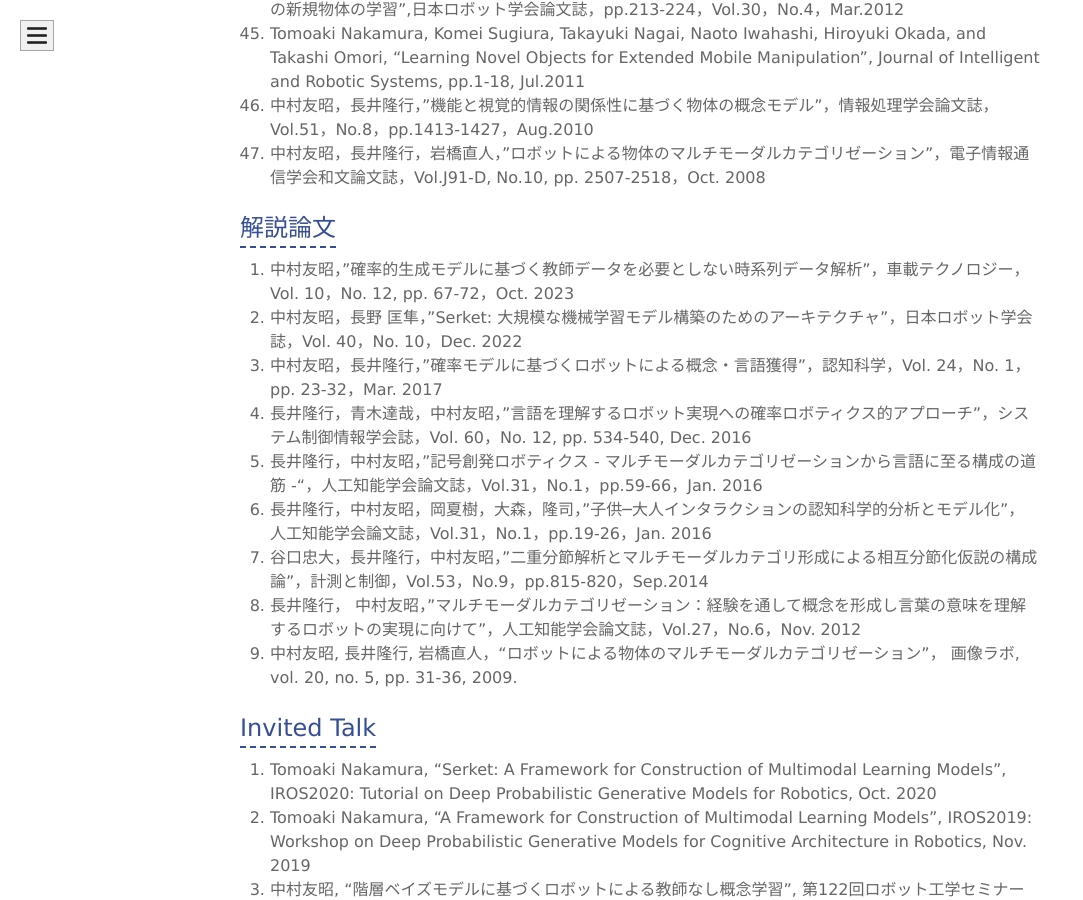
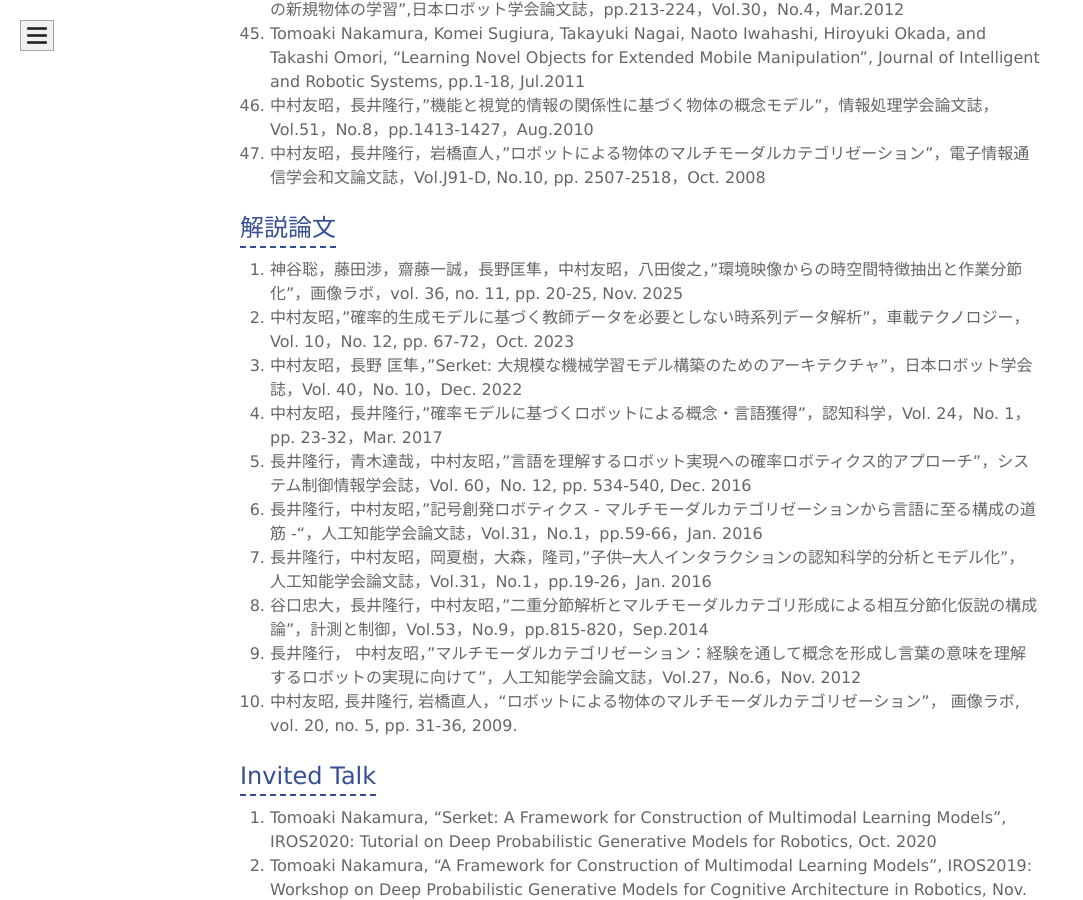
Before and after one commit to naka-lab/naka-lab.github.io, a Jekyll site: the page built from subpages/pub.md, in a window 1280 px wide and 900 px high, scrolled down 4070 px. Shown: the whole window, without its empty margins (0-1083 px from the left). Built offline with Jekyll 4.4.1, drawn with Linux system fonts in a browser that asks for light colours.

Commit message:
Add new commentary paper to publication list

```diff
--- a/subpages/pub.md
+++ b/subpages/pub.md
@@ -66,6 +66,7 @@ layout: default
 39. 中村友昭，長井隆行，岩橋直人，"ロボットによる物体のマルチモーダルカテゴリゼーション"，電子情報通信学会和文論文誌，Vol.J91-D, No.10, pp. 2507-2518，Oct. 2008
 
 ## 解説論文
+1. 神谷聡，藤田渉，齋藤一誠，長野匡隼，中村友昭，八田俊之，"環境映像からの時空間特徴抽出と作業分節化"，画像ラボ，vol. 36, no. 11, pp. 20-25, Nov. 2025
 1. 中村友昭，"確率的生成モデルに基づく教師データを必要としない時系列データ解析"，車載テクノロジー，Vol. 10，No. 12, pp. 67-72，Oct. 2023
 1. 中村友昭，長野 匡隼，"Serket: 大規模な機械学習モデル構築のためのアーキテクチャ"，日本ロボット学会誌，Vol. 40，No. 10，Dec. 2022
 2. 中村友昭，長井隆行，"確率モデルに基づくロボットによる概念・言語獲得"，認知科学，Vol. 24，No. 1，pp. 23-32，Mar. 2017
```
